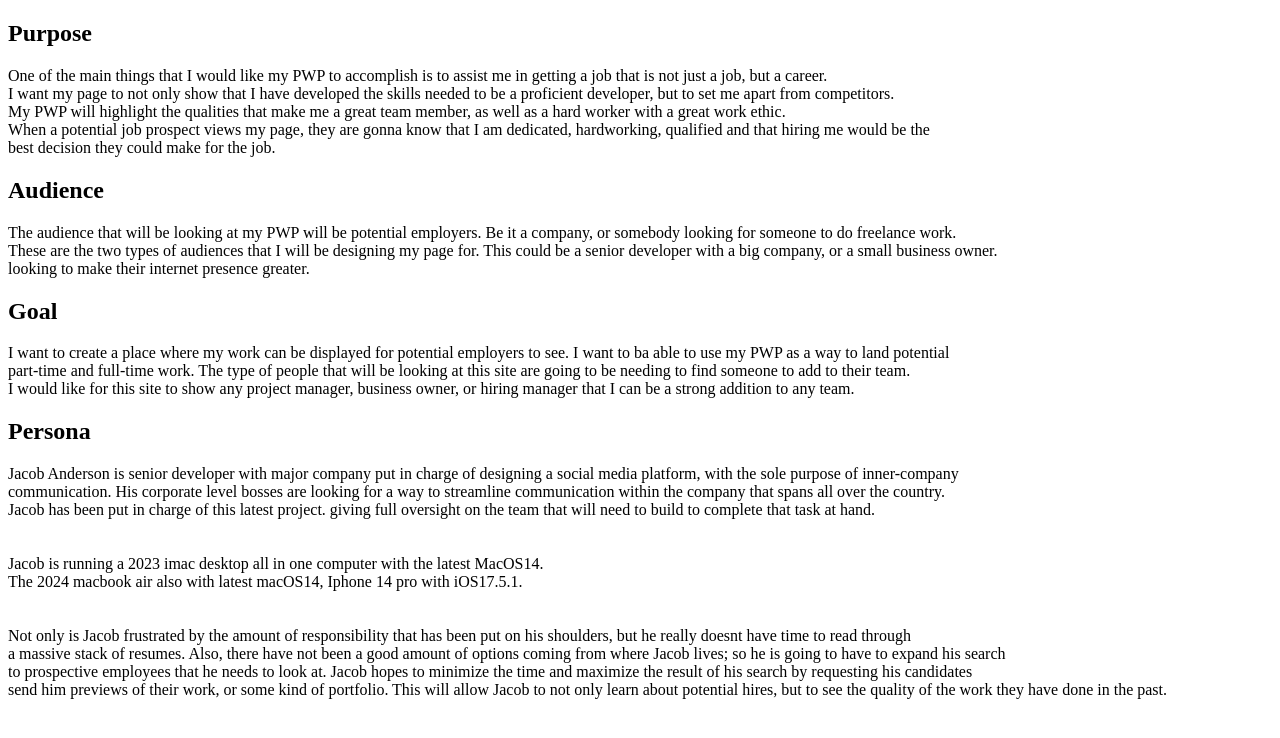
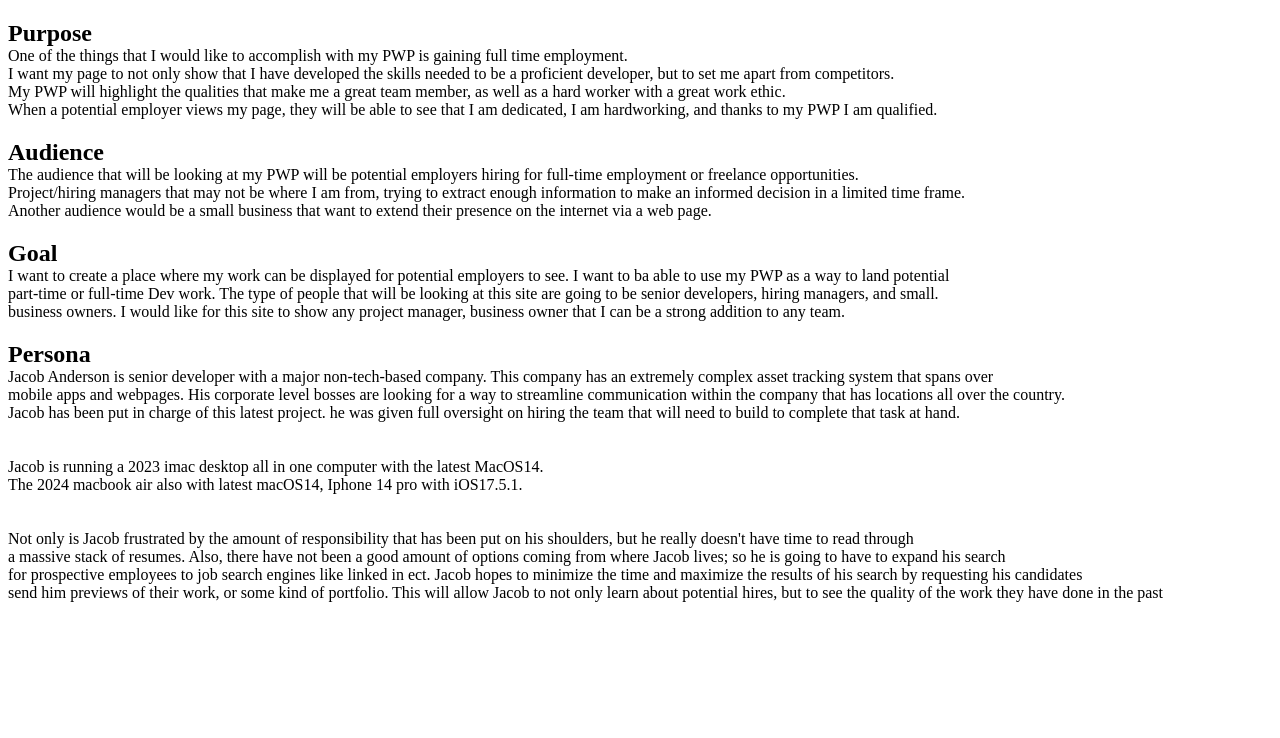
Before and after one commit to RJLibby/rusty-libby-profile-page, a plain HTML site: page public_html/documentation/milestone-1.html in a window 1280 px wide. Drawn offline with Linux system fonts and the light colour scheme.

Commit message:
milestone1

```diff
--- a/public_html/documentation/milestone-1.html
+++ b/public_html/documentation/milestone-1.html
@@ -2,41 +2,39 @@
 <html lang="en">
 <head>
     <meta charset="UTF-8">
-    <meta name="viewport"
-          content="width=device-width, user-scalable=no, initial-scale=1.0, maximum-scale=1.0, minimum-scale=1.0">
-    <meta http-equiv="X-UA-Compatible" content="ie=edge">
+    <link rel="stylesheet" href="./styles.css">
     <title>Document</title>
 </head>
 <body>
     <div>
+        <div>
         <h2>Purpose</h2>
-        <p>One of the main things that I would like my PWP to accomplish is to assist me in getting a job that is not just a job, but a career.<br>
-           I want my page to not only show that I have developed the skills needed to be a proficient developer, but to set me apart from competitors.<br>
-           My PWP will highlight the qualities that make me a great team member, as well as a hard worker with a great work ethic.<br>
-           When a potential job prospect views my page, they are gonna know that I am dedicated, hardworking, qualified and that hiring me would be the<br>
-           best decision they could make for the job.
+            One of the things that I would like to accomplish with my PWP is gaining full time employment.<br>
+            I want my page to not only show that I have developed the skills needed to be a proficient developer, but to set me apart from competitors.<br>
+            My PWP will highlight the qualities that make me a great team member, as well as a hard worker with a great work ethic.<br>
+            When a potential employer views my page, they will be able to see that I am dedicated, I am hardworking, and thanks to my PWP I am qualified.<br>
+        </div>
 
         <div>
         <h2>Audience</h2>
-        <p> The audience that will be looking at my PWP will be potential employers. Be it a company, or somebody looking for someone to do freelance work.<br>
-            These are the two types of audiences that I will be designing my page for. This could be a senior developer with a big company, or a small business owner.<br>
-            looking to make their internet presence greater.</p>
+            The audience that will be looking at my PWP will be potential employers hiring for full-time employment or freelance opportunities.<br>
+             Project/hiring managers that may not be where I am from, trying to extract enough information to make an informed decision in a limited time frame. <br>
+            Another audience would be a small business that want to extend their presence on the internet via a web page.
         </div>
 
 
         <div>
+            <h2>Goal</h2>
+                I want to create a place where my work can be displayed for potential employers to see. I want to ba able to use my PWP as a way to land potential<br>
+                part-time or full-time Dev work. The type of people that will be looking at this site are going to be senior developers, hiring managers, and small.<br>
+                business owners. I would like for this site to show any project manager, business owner that I can be a strong addition to any team. <br>
 
-            <h2>Goal</h2>
-            <p> I want to create a place where my work can be displayed for potential employers to see. I want to ba able to use my PWP as a way to land potential<br>
-                part-time and full-time work. The type of people that will be looking at this site are going to be needing to find someone to add to their team.<br>
-                I would like for this site to show any project manager, business owner, or hiring manager that I can be a strong addition to any team. <br>
-            </p>
 
             <div>
                 <h2>Persona</h2>
-                Jacob Anderson is senior developer with major company put in charge of designing a social media platform, with the sole purpose of inner-company<br>
-                communication. His corporate level bosses are looking for a way to streamline communication within the company that spans all over the country.<br>
-                Jacob has been put in charge of this latest project. giving full oversight on the team that will need to build to complete that task at hand.
+                Jacob Anderson is senior developer with a major non-tech-based company. This company has an extremely complex asset tracking system that spans over <br>
+                mobile apps and webpages. His corporate level bosses are looking for a way to streamline communication within the company that has locations all over the country.<br>
+                Jacob has been put in charge of this latest project. he was given full oversight on hiring the team that will need to build to complete that task at hand.
                 <br>
                 <br>
                 <br>
@@ -45,35 +43,15 @@
                 <br>
                 <br>
                 <br>
-                Not only is Jacob frustrated by the amount of responsibility that has been put on his shoulders, but he really doesnt have time to read through<br>
+                Not only is Jacob frustrated by the amount of responsibility that has been put on his shoulders, but he really doesn't have time to read through<br>
                 a massive stack of resumes. Also, there have not been a good amount of options coming from where Jacob lives; so he is going to have to expand his search<br>
-                to prospective employees that he needs to look at. Jacob hopes to minimize the time and maximize the result of his search by requesting his candidates<br>
-                send him previews of their work, or some kind of portfolio. This will allow Jacob to not only learn about potential hires, but to see the quality of the work they have done in the past.
-
-
-
-
-
-
-
+                for prospective employees to job search engines like linked in ect. Jacob hopes to minimize the time and maximize the results of his search by requesting his candidates<br>
+                send him previews of their work, or some kind of portfolio. This will allow Jacob to not only learn about potential hires, but to see the quality of the work they have done in the past<br>
             </div>
 
 
-
-
-
-
-
-
-
-
-
-
-
         </div>
-
-
-        </div>
+    </div>
 
 
 
--- /dev/null
+++ b/public_html/documentation/styles.css
@@ -0,0 +1,3 @@
+h2 {
+    margin-bottom:0
+}
```
